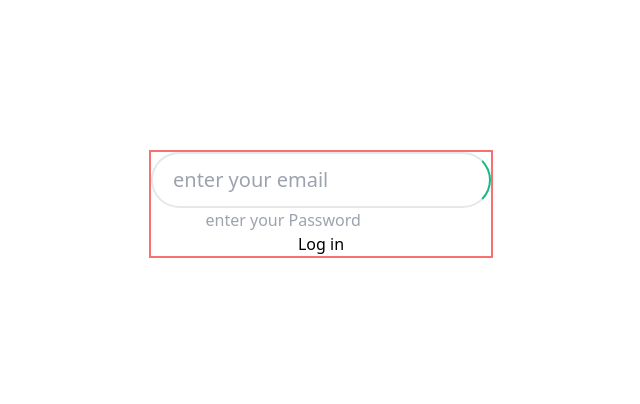
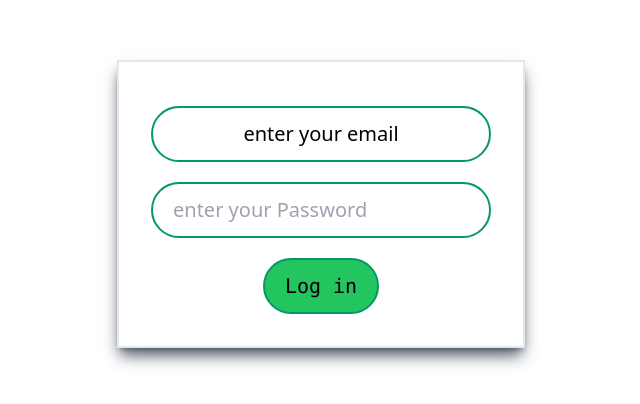
Before and after one commit to ohmprakashganesh/HRMS, a React (Create React App) app: page / in a window 1280 px wide. Shown: the part 196-600 px from the top of the page, without its empty margins (319-959 px from the left). Built offline with nearby package versions, Linux system fonts and the light colour scheme.

Commit message:
login page

```diff
--- a/src/components/Auth/Login.jsx
+++ b/src/components/Auth/Login.jsx
@@ -1,13 +1,34 @@
-import React from 'react'
+import React, { useState } from 'react'
 
 const Login = () => {
+
+   const [email, setEmail] = useState("");
+   const [password, setPassword] = useState("");
+   console.log(email);
+   console.log(password);
+
+
+  const submitHandler=(e)=>{
+    e.preventDefault();
+    console.log("hello submit");
+
+  }
   return(
-    <div className='w-full h-screen flex items-center justify-center'>
-        <div className='border-2 border-red-400'>
-          <form className='flex flex-col items-center justify-center'>
-            <input className='border-2 border-r-emerald-500 py-3 px-5 rounded-full text-xl outline-none bg-transparent' type='email' placeholder='enter your email'/>
-            <input type='password' placeholder='enter your Password'/>
-            <button> Log in </button>
+    <div className='w-full h-screen text-center flex items-center justify-center'>
+        <div className='border-2 p-8  shadow-gray-600 shadow-lg   '>
+          <form
+          onSubmit={(e)=>{ submitHandler(e)  }} className='flex text-center flex-col items-center justify-center'>
+            <input
+            required
+            value={email}
+            onChange={(e)=>{setEmail(e.target.value)}}
+             className='border-2 text-center border-emerald-600 py-3 px-5 mt-3 outline-none rounded-full text-xl  bg-transparent placeholder:text-black' type='email' placeholder='enter your email'/>
+            <input
+            required
+            value={password}
+            onChange={(e)=> {setPassword(e.target.value)}}
+            type='password' className=' border-2 border-emerald-600  rounded-full text-xl outline-none px-5 py-3 mt-5' placeholder='enter your Password'/>
+            <button className='border-2 bg-green-500 text-2xl font-mono border-emerald-600 rounded-full text-xl outline-none px-5 py-3 mt-5'> Log in </button>
           </form>
         </div>
     </div>
```
